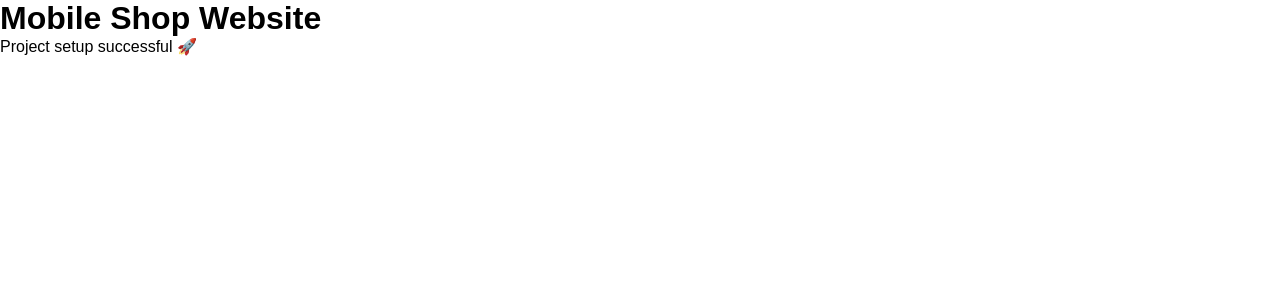
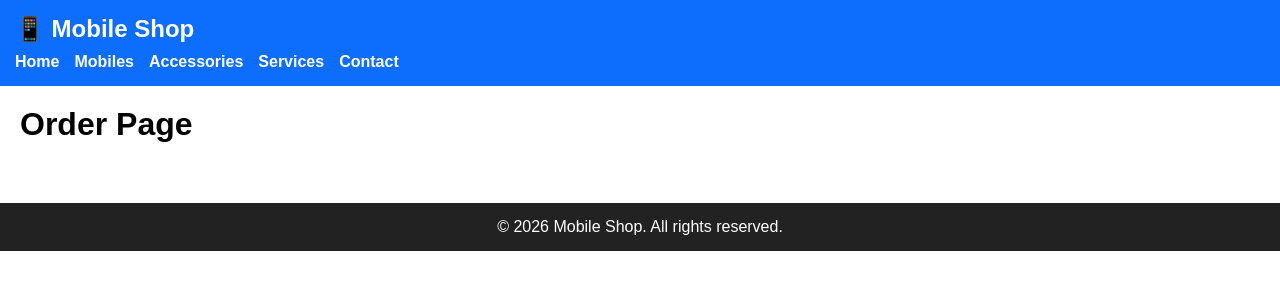
Before and after one commit to ashok770/Mobile-Shop-Website, a React (Vite) app: page /order in a window 1280 px wide. Shown: the top 300 px of the page. Built offline with nearby package versions, Linux system fonts and the light colour scheme.

Commit message:
added the basic header and footer of the website with pages

```diff
--- a/package.json
+++ b/package.json
@@ -11,7 +11,8 @@
   },
   "dependencies": {
     "react": "^19.2.0",
-    "react-dom": "^19.2.0"
+    "react-dom": "^19.2.0",
+    "react-router-dom": "^7.12.0"
   },
   "devDependencies": {
     "@eslint/js": "^9.39.1",
--- a/src/App.jsx
+++ b/src/App.jsx
@@ -1,9 +1,30 @@
+import { BrowserRouter, Routes, Route } from "react-router-dom";
+import Header from "./components/Header";
+import Footer from "./components/Footer";
+
+import Home from "./pages/Home";
+import Mobiles from "./pages/Mobiles";
+import Accessories from "./pages/Accessories";
+import Services from "./pages/Services";
+import Contact from "./pages/Contact";
+import Order from "./pages/Order";
+
 function App() {
   return (
-    <div>
-      <h1>Mobile Shop Website</h1>
-      <p>Project setup successful 🚀</p>
-    </div>
+    <BrowserRouter>
+      <Header />
+
+      <Routes>
+        <Route path="/" element={<Home />} />
+        <Route path="/mobiles" element={<Mobiles />} />
+        <Route path="/accessories" element={<Accessories />} />
+        <Route path="/services" element={<Services />} />
+        <Route path="/contact" element={<Contact />} />
+        <Route path="/order" element={<Order />} />
+      </Routes>
+
+      <Footer />
+    </BrowserRouter>
   );
 }
 
--- /dev/null
+++ b/src/components/Footer.jsx
@@ -0,0 +1,17 @@
+function Footer() {
+  return (
+    <footer
+      style={{
+        padding: "15px",
+        background: "#222",
+        color: "#fff",
+        textAlign: "center",
+        marginTop: "40px",
+      }}
+    >
+      <p>© 2026 Mobile Shop. All rights reserved.</p>
+    </footer>
+  );
+}
+
+export default Footer;
--- /dev/null
+++ b/src/components/Header.jsx
@@ -0,0 +1,36 @@
+import { Link } from "react-router-dom";
+
+function Header() {
+  return (
+    <header style={{ padding: "15px", background: "#0d6efd", color: "#fff" }}>
+      <h2>📱 Mobile Shop</h2>
+
+      <nav style={{ marginTop: "10px" }}>
+        <Link style={linkStyle} to="/">
+          Home
+        </Link>
+        <Link style={linkStyle} to="/mobiles">
+          Mobiles
+        </Link>
+        <Link style={linkStyle} to="/accessories">
+          Accessories
+        </Link>
+        <Link style={linkStyle} to="/services">
+          Services
+        </Link>
+        <Link style={linkStyle} to="/contact">
+          Contact
+        </Link>
+      </nav>
+    </header>
+  );
+}
+
+const linkStyle = {
+  marginRight: "15px",
+  color: "#fff",
+  textDecoration: "none",
+  fontWeight: "bold",
+};
+
+export default Header;
--- /dev/null
+++ b/src/pages/Accessories.jsx
@@ -0,0 +1,4 @@
+function Accessories() {
+  return <h1 style={{ padding: "20px" }}>Accessories Page</h1>;
+}
+export default Accessories;
--- /dev/null
+++ b/src/pages/Contact.jsx
@@ -0,0 +1,4 @@
+function Contact() {
+  return <h1 style={{ padding: "20px" }}>Contact Page</h1>;
+}
+export default Contact;
--- /dev/null
+++ b/src/pages/Home.jsx
@@ -0,0 +1,5 @@
+function Home() {
+  return <h1 style={{ padding: "20px" }}>Home Page</h1>;
+}
+
+export default Home;
--- /dev/null
+++ b/src/pages/Mobiles.jsx
@@ -0,0 +1,4 @@
+function Mobiles() {
+  return <h1 style={{ padding: "20px" }}>Mobiles Page</h1>;
+}
+export default Mobiles;
--- /dev/null
+++ b/src/pages/Order.jsx
@@ -0,0 +1,4 @@
+function Order() {
+  return <h1 style={{ padding: "20px" }}>Order Page</h1>;
+}
+export default Order;
--- /dev/null
+++ b/src/pages/Services.jsx
@@ -0,0 +1,4 @@
+function Services() {
+  return <h1 style={{ padding: "20px" }}>Services Page</h1>;
+}
+export default Services;
```
Also changed, not shown: 1 other file (tests, documents, lock files or other folders).
